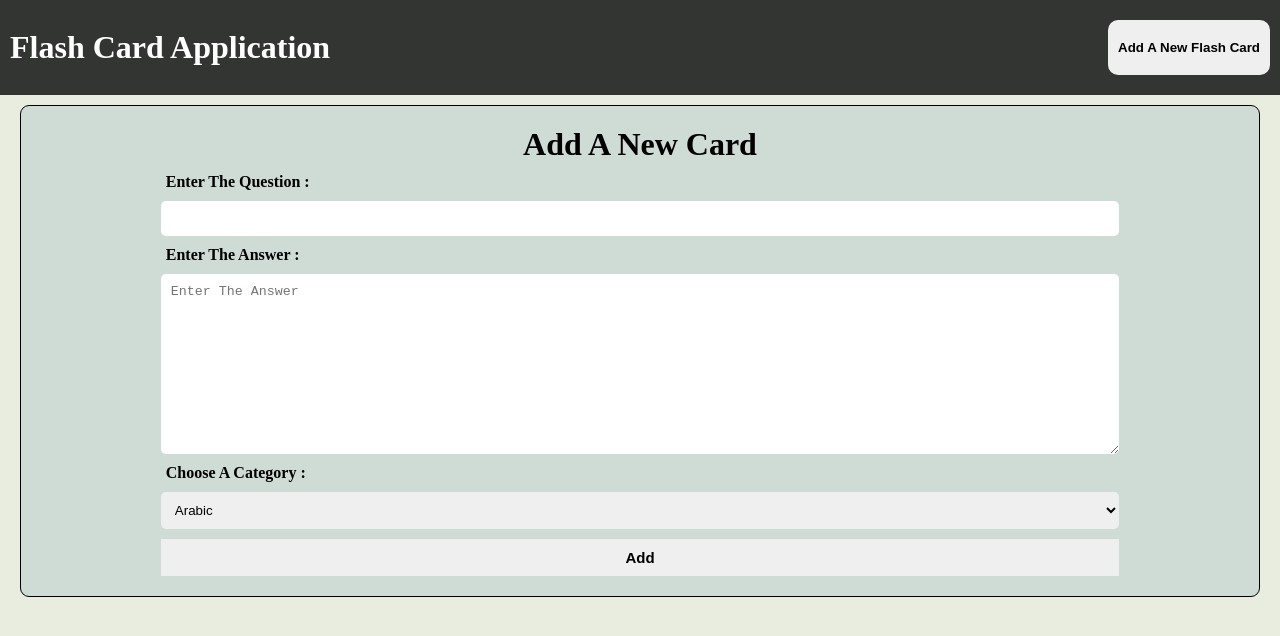
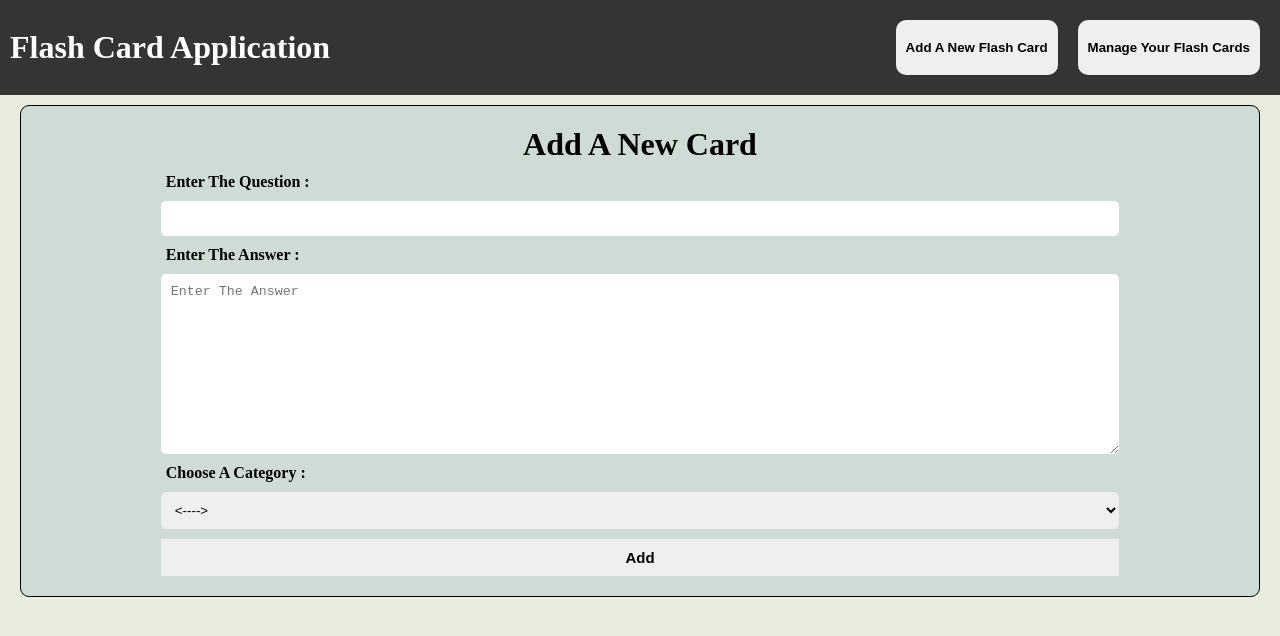
Before and after one commit to WissemJderi/flashcard-app, a React (Vite) app: page / in a window 1280 px wide. Shown: the top 636 px of the page. Built offline with nearby package versions, Linux system fonts and the light colour scheme.

Commit message:
Added delete buttons for flashcards.

```diff
--- a/package.json
+++ b/package.json
@@ -13,7 +13,8 @@
     "@base-ui-components/react": "^1.0.0-alpha.6",
     "react": "^19.0.0",
     "react-dom": "^19.0.0",
-    "react-modal": "^3.16.3"
+    "react-modal": "^3.16.3",
+    "react-router": "^7.3.0"
   },
   "devDependencies": {
     "@eslint/js": "^9.21.0",
--- a/src/App.jsx
+++ b/src/App.jsx
@@ -33,6 +33,7 @@ function App() {
           question={flashCard.question}
           category={flashCard.category}
           answer={flashCard.answer}
+          deleteCard={deleteCard}
         />
       </div>
     );
@@ -51,6 +52,12 @@ function App() {
     });
   }
 
+  function deleteCard(question) {
+    setFlashCards((prevArr) => {
+      return prevArr.filter((flashCard) => flashCard.question !== question);
+    });
+  }
+
   return (
     <>
       <Header addNewFlashCard={addNewFlashCard} />
--- a/src/components/FlashCard.jsx
+++ b/src/components/FlashCard.jsx
@@ -1,14 +1,14 @@
 import { useState } from "react";
 import "../styles/flashcard.css";
 
-function FlashCard({ question, answer, category }) {
+function FlashCard({ question, answer, category, deleteCard }) {
   const [showAnswer, setShowAnswer] = useState(false);
 
   return (
     <div className={`card-container ${showAnswer ? "show" : "hide"}`}>
       <h2>The Question: {question}</h2>
       {!showAnswer ? <></> : <h2> The Answer: {answer}</h2>}
-      <h3>The Category: {category}</h3>
+      {showAnswer ? null : <h3>The Category: {category}</h3>}
 
       <button
         onClick={() => {
@@ -18,6 +18,14 @@ function FlashCard({ question, answer, category }) {
       >
         See the answer
       </button>
+      <button
+        className="delete-btn"
+        onClick={() => {
+          deleteCard(question);
+        }}
+      >
+        Delete The Card
+      </button>
     </div>
   );
 }
--- a/src/components/FlashCardInput.jsx
+++ b/src/components/FlashCardInput.jsx
@@ -52,6 +52,7 @@ export default function FlashCardInput({ categories, addNewCard }) {
           }}
           value={newCard.category}
         >
+          <option>{"<---->"}</option>
           {categories.map((category) => {
             return (
               <option value={`${category}`} key={category}>
--- a/src/components/Header.jsx
+++ b/src/components/Header.jsx
@@ -3,6 +3,7 @@ function Header({ addNewFlashCard }) {
   return (
     <div className="header">
       <h1 className="logo">Flash Card Application</h1>
+      <div className="header-btns">
         <button
           className="add-flash-card"
           onClick={() => {
@@ -12,6 +13,16 @@ function Header({ addNewFlashCard }) {
           {" "}
           Add A New Flash Card
         </button>
+        <button
+          className="add-flash-card"
+          onClick={() => {
+            console.log("Working");
+          }}
+        >
+          {" "}
+          Manage Your Flash Cards
+        </button>
+      </div>
     </div>
   );
 }
--- a/src/styles/flashcard.css
+++ b/src/styles/flashcard.css
@@ -16,7 +16,8 @@
 h3 {
   color: black;
 }
-.see-the-answer {
+.see-the-answer,
+.delete-btn {
   border: none;
   padding: 10px 20px;
   cursor: pointer;
@@ -26,6 +27,11 @@ h3 {
 }
 .see-the-answer:hover {
   background-color: black;
+  color: white;
+}
+
+.delete-btn:hover {
+  background-color: #a4161a;
   color: white;
 }
 .show {
--- a/src/styles/header.css
+++ b/src/styles/header.css
@@ -24,3 +24,6 @@
 .add-flash-card:hover {
   background-color: #e8eddf;
 }
+.header-btns > button {
+  margin: 0px 10px;
+}
```
Also changed, not shown: src/main.jsx (+7 -6 lines), 1 other file (tests, documents, lock files or other folders). Lines whose indentation alone changed are shown as unchanged.
